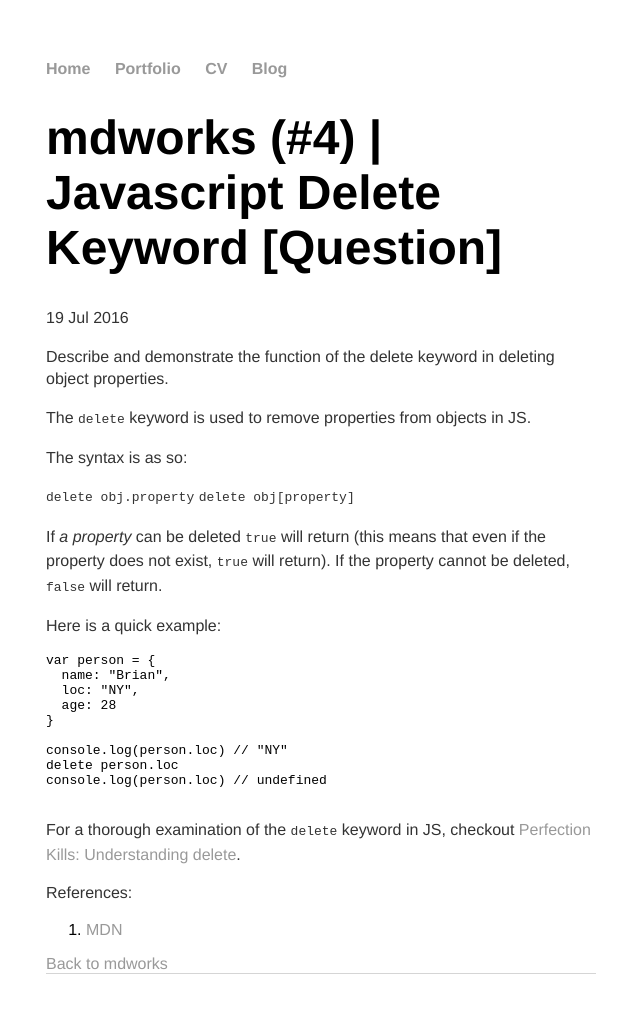
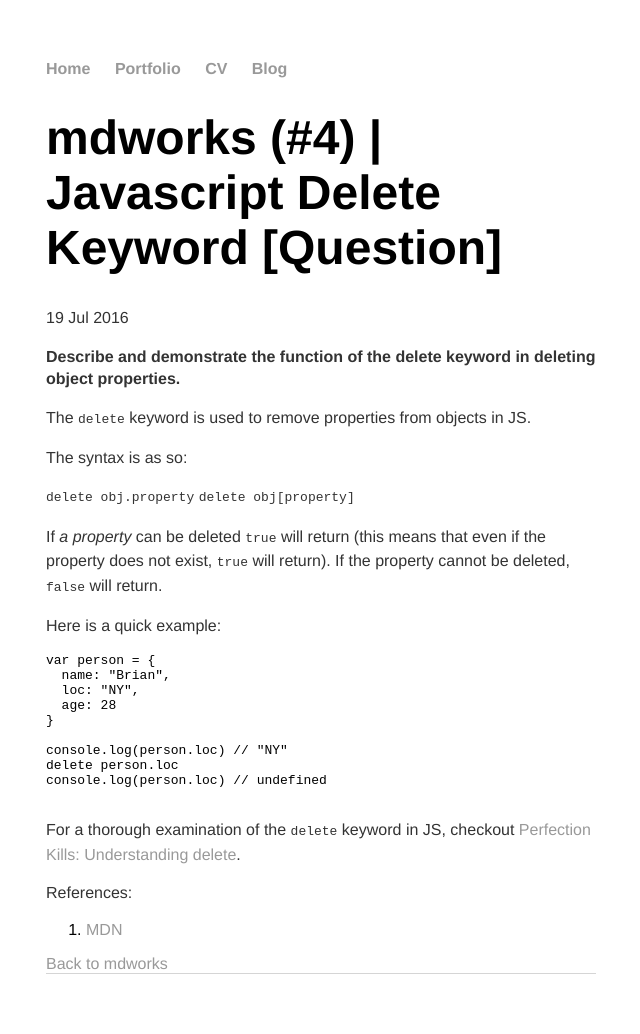
Before and after one commit to btmbtm/btmbtm.github.io, a Jekyll site: the page built from _posts/2016-07-19-mdworks-4-question-JS-delete-keyword.md, in a window 1280 px wide. Shown: the whole page, without its empty margins (319-959 px from the left). Built offline with Jekyll 4.4.1, drawn with Linux system fonts in a browser that asks for light colours.

```diff
--- a/_posts/2016-07-19-mdworks-4-question-JS-delete-keyword.md
+++ b/_posts/2016-07-19-mdworks-4-question-JS-delete-keyword.md
@@ -6,7 +6,7 @@ category: mdworks
 tags: []
 ---
 
-Describe and demonstrate the function of the delete keyword in deleting object properties.
+**Describe and demonstrate the function of the delete keyword in deleting object properties.**
 
 The `delete` keyword is used to remove properties from objects in JS.
 
```
